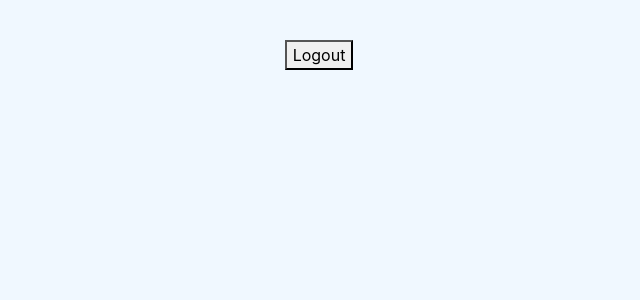
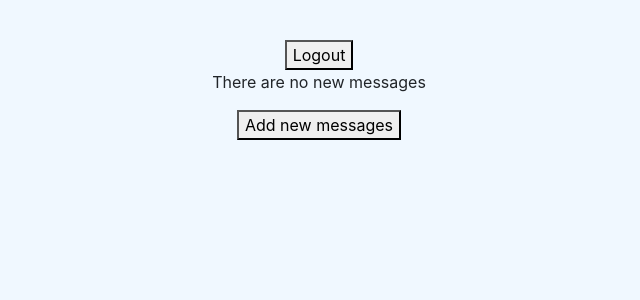
Before and after one commit to leedd87/openbootcamp-reactjs, a React (Create React App) app: page / in a window 1280 px wide. Shown: the top 300 px of the page, without its empty margins (321-961 px from the left). Built offline with nearby package versions, Linux system fonts and the light colour scheme.

Commit message:
optional render

```diff
--- a/src/components/pure/OptionalRender.jsx
+++ b/src/components/pure/OptionalRender.jsx
@@ -11,6 +11,7 @@ const LogoutButton = ({ logoutAction }) => {
 
 const OptionalRender = () => {
 	const [access, setAccess] = useState(true);
+	const [nMessages, setNMessages] = useState(0);
 
 	// const updateAccess = () => {
 	// 	setAccess(!access);
@@ -34,7 +35,18 @@ const OptionalRender = () => {
 		optionalButton = <LoginButton loginAction={loginAction}></LoginButton>;
 	}
 
-	return <div>{optionalButton}</div>;
+	let addMessages = () => {
+		setNMessages(nMessages + 1);
+	};
+
+	return (
+		<div>
+			{optionalButton}
+			{nMessages > 0 && <p>You have {nMessages} new messages</p>}
+			{nMessages === 0 && <p>There are no new messages</p>}
+			<button onClick={addMessages}>Add new messages</button>
+		</div>
+	);
 };
 
 export default OptionalRender;
```
